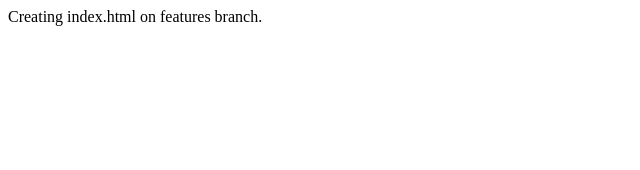
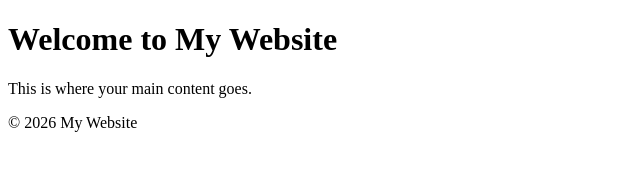
Before and after one commit to iltStudent11/mike-personal-page, a plain HTML site: page index.html in a window 1280 px wide. Shown: the whole page, without its empty margins (0-640 px from the left). Drawn offline with Linux system fonts and the light colour scheme.

Commit message:
Added boilerplate structure for index.html file
Added boilerplate structure for index.html file

```diff
--- a/index.html
+++ b/index.html
@@ -1 +1,25 @@
-Creating index.html on features branch.
+<!DOCTYPE html>
+<html lang="en">
+<head>
+    <meta charset="UTF-8">
+    <meta name="viewport" content="width=device-width, initial-scale=1.0">
+    <meta http-equiv="X-UA-Compatible" content="ie=edge">
+    <title>Mike Williams Personal Page</title>
+    <link rel="stylesheet" href="style.css">
+</head>
+<body>
+
+    <header>
+        <h1>Welcome to My Website</h1>
+    </header>
+
+    <main>
+        <p>This is where your main content goes.</p>
+    </main>
+
+    <footer>
+        <p>&copy; 2026 My Website</p>
+    </footer>
+    <script src="script.js"></script>
+</body>
+</html>
```
